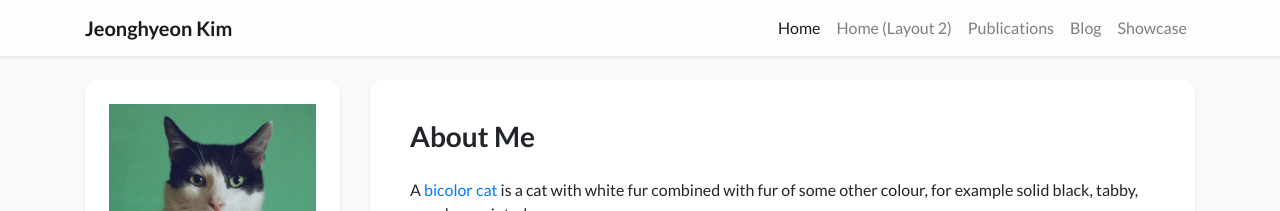
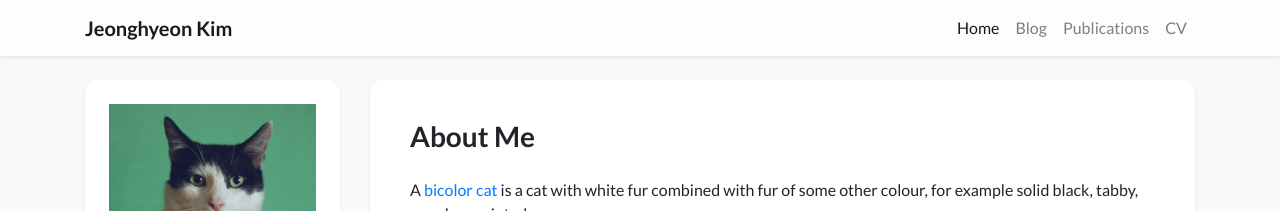
Before and after one commit to ma-kjh/ma-kjh.github.io, a Jekyll site: the page built from index.html, in a window 1280 px wide. Shown: the top 211 px of the page. Built offline with Jekyll 4.4.1, drawn with Linux system fonts in a browser that asks for light colours; nearby versions of some CDN libraries; a style sheet for code colours, icons or effects is not loaded.

Commit message:
Update navigation.yml

```diff
--- a/_data/navigation.yml
+++ b/_data/navigation.yml
@@ -3,11 +3,9 @@ pages:
 #       For example, the `navbar_title` field in `showcase.html` is "Showcase" and the `name` field here should also be "Showcase"
 - name: Home
   url: /
-- name: Home (Layout 2)
-  url: /index_layout2
+- name: Blog
+  url: /blog
 - name: Publications
   url: /publications
-- name: Blog
-  url: /blog
-- name: Showcase
-  url: /showcase
+- name: CV
+  url: /assets/cv.pdf
```
